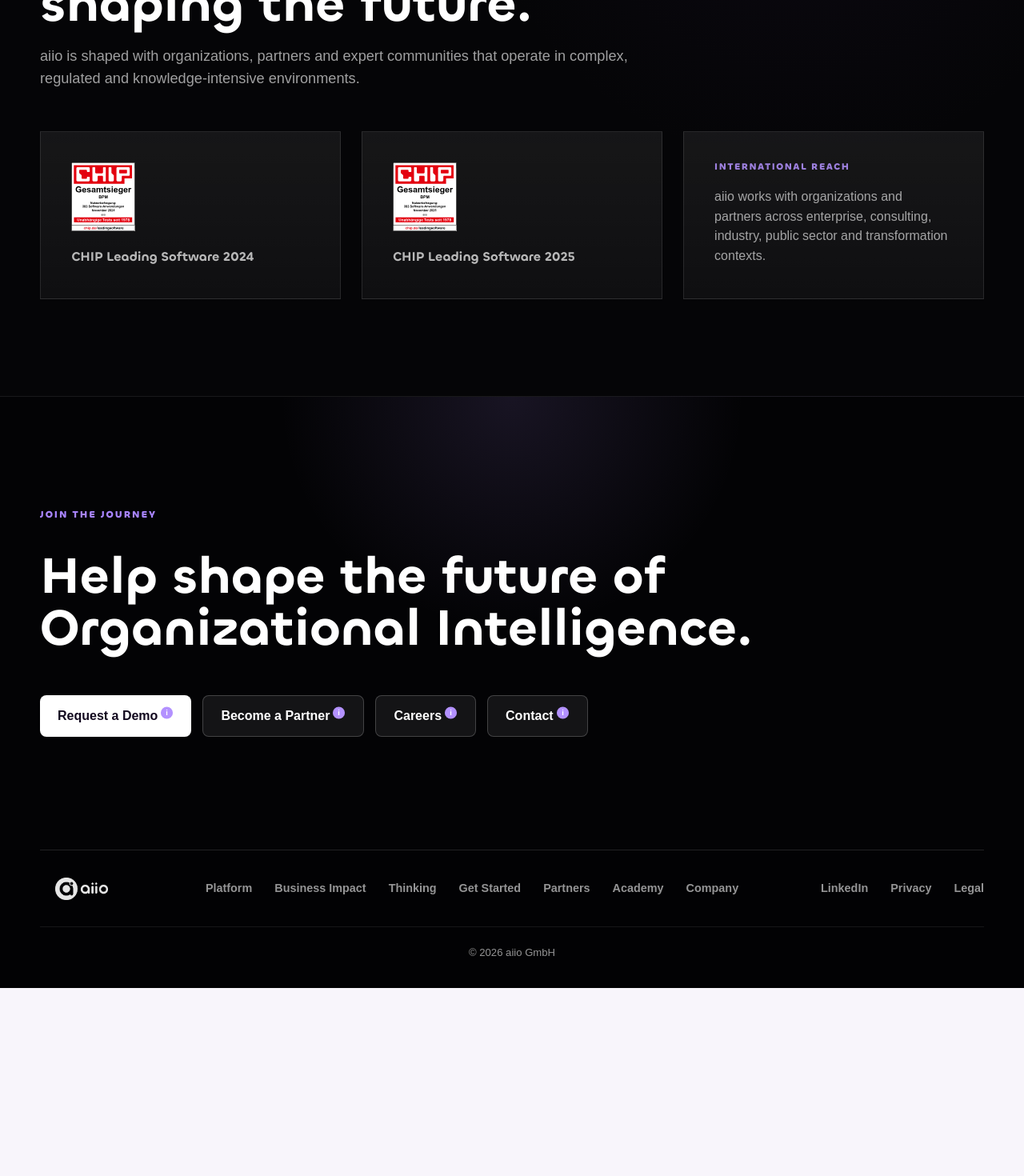
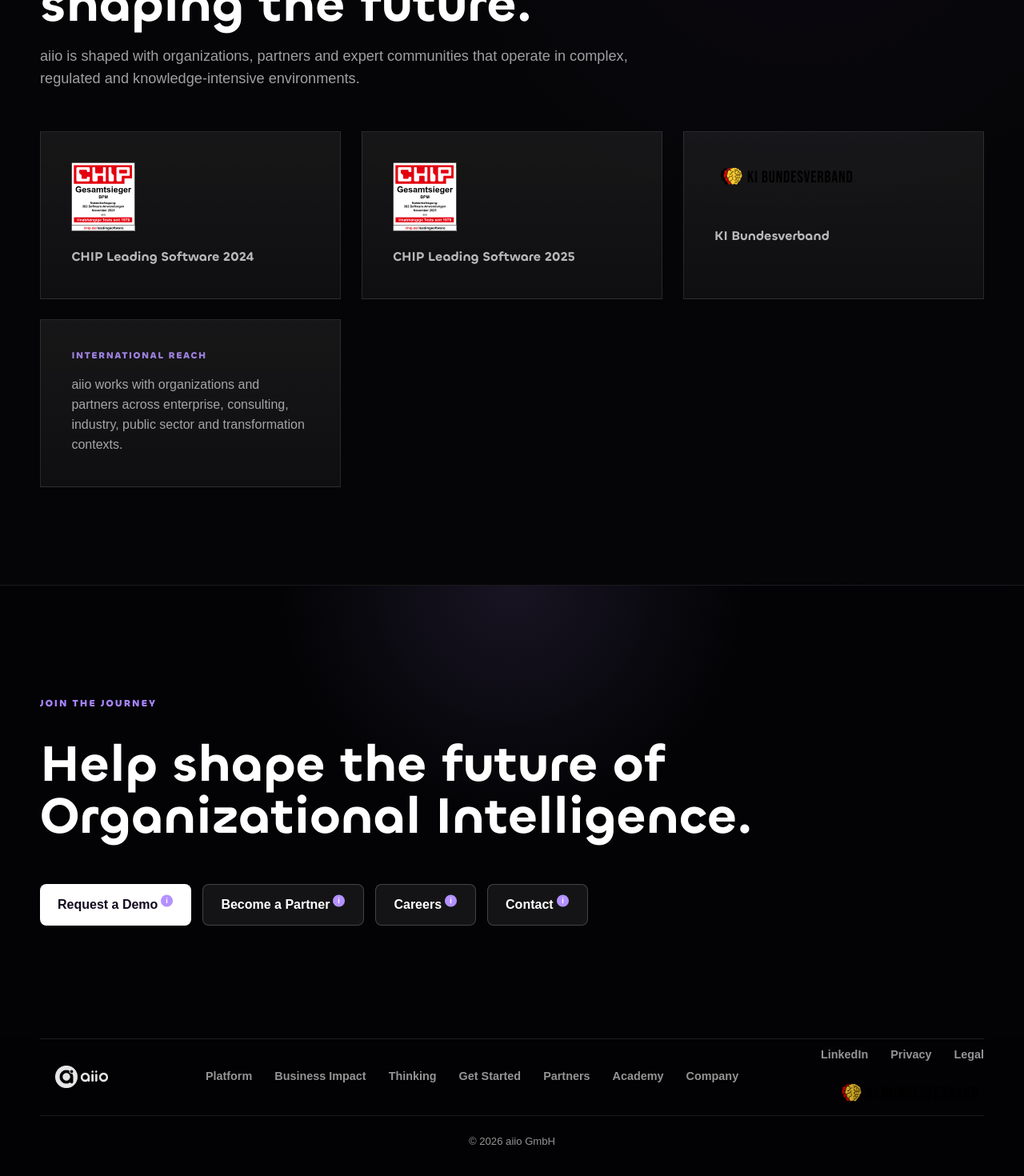
Before and after one commit to Puarg42/Branding-Page-aiio, a Next.js app: page /company in a window 1280 px wide. Shown: the part 7913-9383 px from the top of the page at 80% size. Before the commit the page ends 9148 px from the top, so only its background shows below. Built offline with nearby package versions, Linux system fonts and the light colour scheme; no server answers.

Commit message:
feat(company): add KI Bundesverband recognition logo to Company and Footer

```diff
--- a/app/company/page.tsx
+++ b/app/company/page.tsx
@@ -145,6 +145,11 @@ const awards = [
     alt: "CHIP Leading Software 2025 for aiio",
     image: "/awards/chip-leading-software-2025-aiio.svg",
     label: "CHIP Leading Software 2025",
+  },
+  {
+    alt: "KI Bundesverband",
+    image: "/brand/references/ki-bundesverband.png",
+    label: "KI Bundesverband",
   },
 ] as const;
 
--- a/app/site-footer.tsx
+++ b/app/site-footer.tsx
@@ -67,6 +67,7 @@ export function SiteFooter() {
             ))}
           </nav>
 
+          <div className="footer-legal-stack">
             <nav aria-label="Footer legal links" className="footer-legal-row">
               <a
                 href="https://www.linkedin.com/company/aiio-gmbh/"
@@ -81,6 +82,13 @@ export function SiteFooter() {
                 </SmartLink>
               ))}
             </nav>
+            <img
+              alt="KI Bundesverband"
+              className="footer-affiliation-logo"
+              loading="lazy"
+              src="/brand/references/ki-bundesverband.png"
+            />
+          </div>
         </div>
 
         <div className="footer-bottom">
```
Also changed, not shown: app/globals.css, public/brand/references/ki-bundesverband.png (added). Lines whose indentation alone changed are shown as unchanged.
